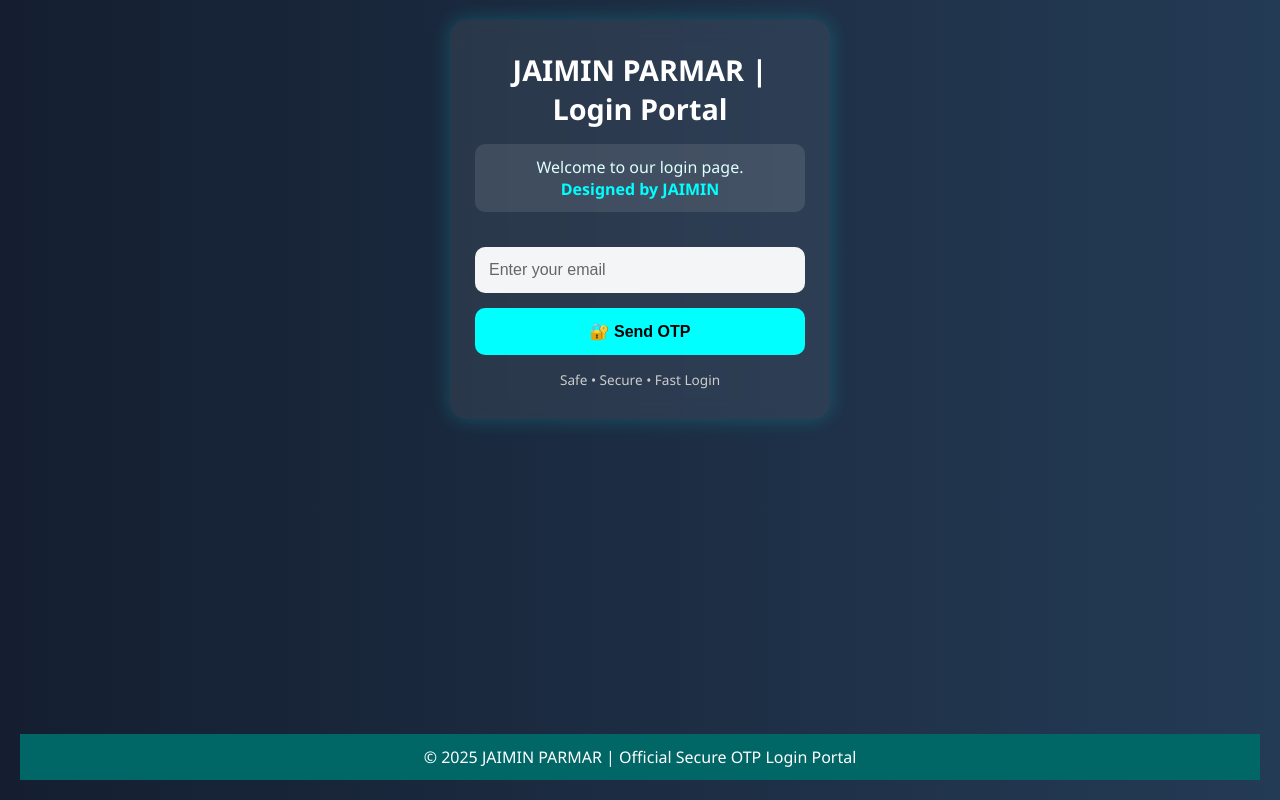
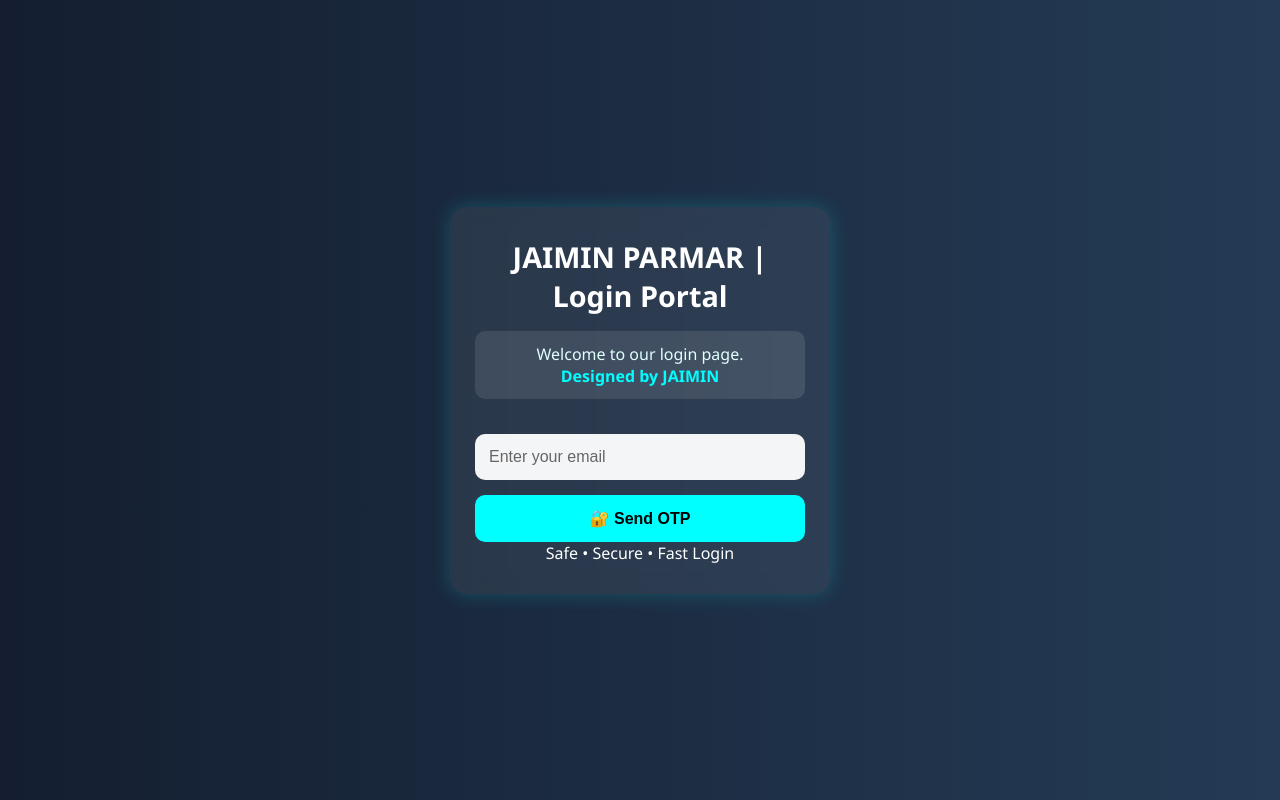
Before and after one commit to jaiminparmar24/FLask, a Flask app: page / in a window 1280 px wide. Run offline with Flask 3, Linux system fonts and the light colour scheme.

Commit message:
Add files via upload

```diff
--- a/templates/login.html
+++ b/templates/login.html
@@ -140,22 +140,6 @@
       cursor: not-allowed;
     }
 
-    .footer {
-      margin-top: 15px;
-      font-size: 0.85rem;
-      color: #ccc;
-    }
-
-    footer {
-      background-color: #006666;
-      color: #fff;
-      padding: 12px 8px;
-      text-align: center;
-      font-size: clamp(0.85rem, 2vw, 1rem);
-      width: 100%;
-      margin-top: auto;
-    }
-
     @media (max-width: 480px) {
       .card {
         padding: 24px 20px;
@@ -183,9 +167,7 @@
     <div class="footer">Safe • Secure • Fast Login</div>
   </main>
 
-  <footer>
-    &copy; 2025 JAIMIN PARMAR | Official Secure OTP Login Portal
-  </footer>
+
 </body>
 
 </html>
```
